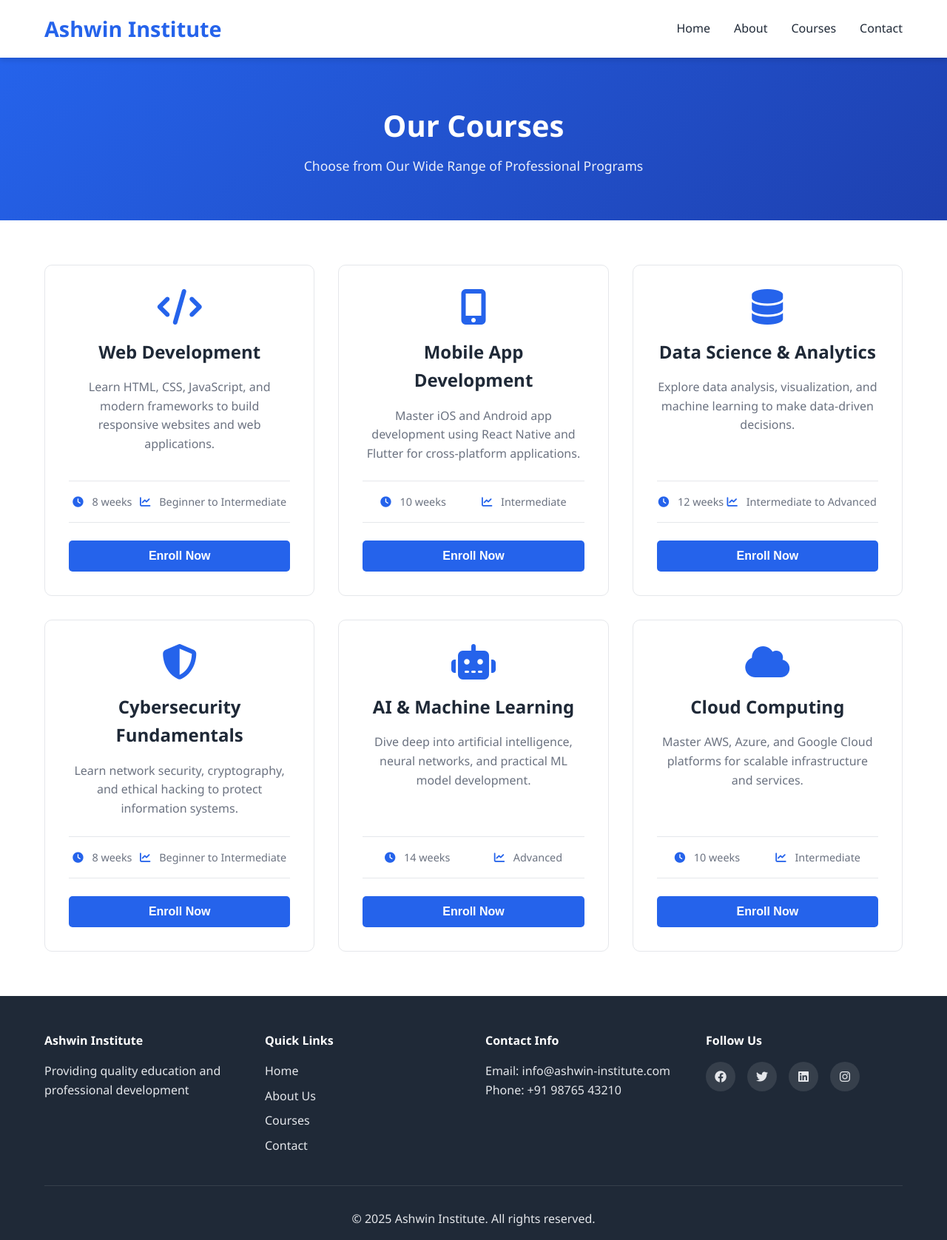
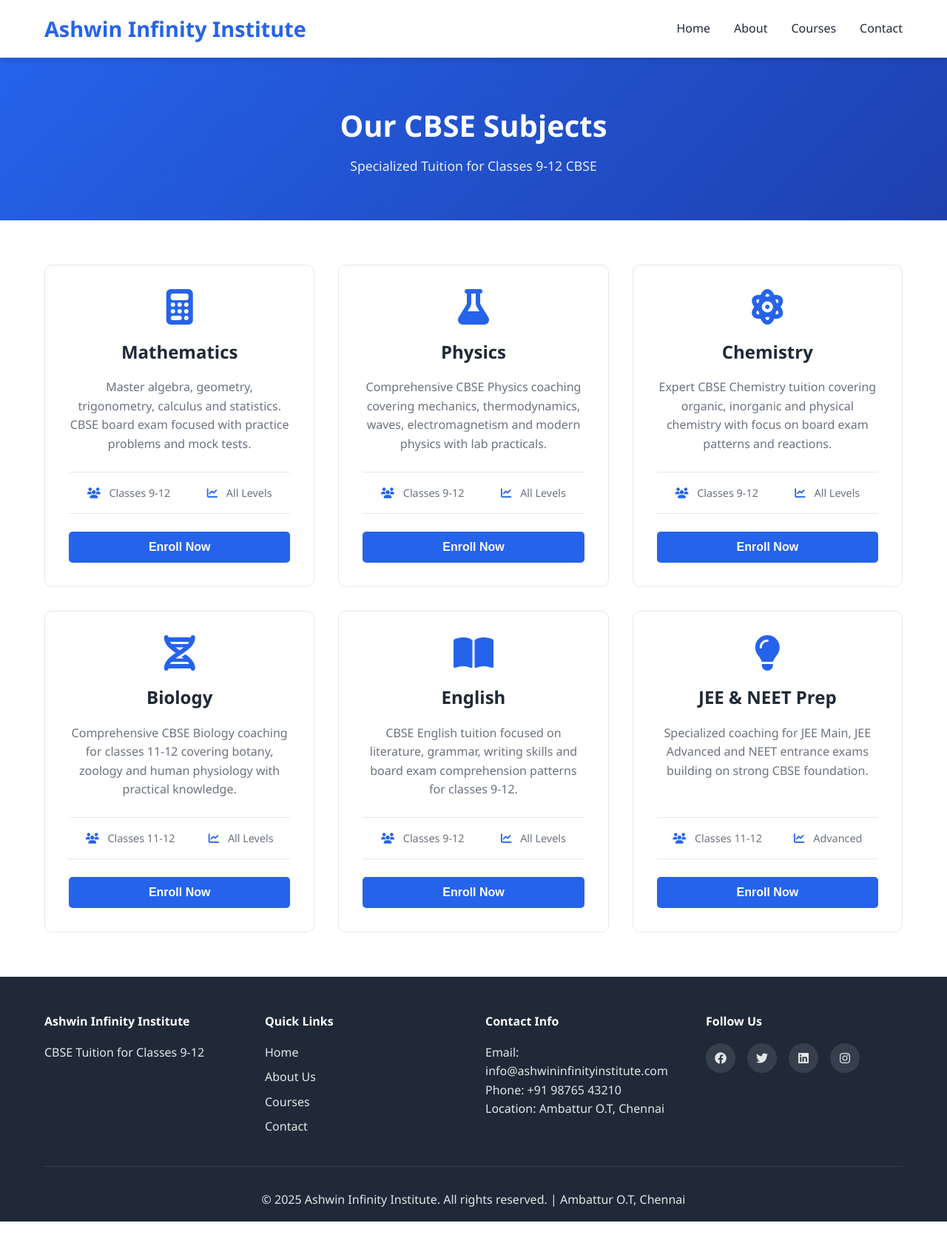
Before and after one commit to AidenPearce1918/Ashwin-institute, a plain HTML site: page pages/courses.html in a window 1280 px wide. Shown: the whole page at 74% size. After the commit the page ends 1652 px from the top, so only its background shows below. Drawn offline with Linux system fonts and the light colour scheme.

Commit message:
Customize website for Ashwin Infinity Institute - CBSE coaching in Ambattur O.T

```diff
--- a/pages/courses.html
+++ b/pages/courses.html
@@ -3,7 +3,7 @@
 <head>
     <meta charset="UTF-8">
     <meta name="viewport" content="width=device-width, initial-scale=1.0">
-    <title>Courses - Ashwin Institute</title>
+    <title>CBSE Subjects - Ashwin Infinity Institute</title>
     <link rel="stylesheet" href="../src/css/style.css">
     <link rel="stylesheet" href="../src/css/pages.css">
     <link rel="stylesheet" href="https://cdnjs.cloudflare.com/ajax/libs/font-awesome/6.4.0/css/all.min.css">
@@ -13,7 +13,7 @@
     <nav class="navbar">
         <div class="container">
             <div class="navbar-brand">
-                <h1>Ashwin Institute</h1>
+                <h1>Ashwin Infinity Institute</h1>
             </div>
             <ul class="nav-menu">
                 <li><a href="../index.html" class="nav-link">Home</a></li>
@@ -32,8 +32,8 @@
     <!-- Page Header -->
     <section class="page-header">
         <div class="container">
-            <h1>Our Courses</h1>
-            <p>Choose from Our Wide Range of Professional Programs</p>
+            <h1>Our CBSE Subjects</h1>
+            <p>Specialized Tuition for Classes 9-12 CBSE</p>
         </div>
     </section>
 
@@ -43,78 +43,78 @@
             <div class="courses-grid">
                 <div class="course-card">
                     <div class="course-icon">
-                        <i class="fas fa-code"></i>
+                        <i class="fas fa-calculator"></i>
                     </div>
-                    <h3>Web Development</h3>
-                    <p>Learn HTML, CSS, JavaScript, and modern frameworks to build responsive websites and web applications.</p>
+                    <h3>Mathematics</h3>
+                    <p>Master algebra, geometry, trigonometry, calculus and statistics. CBSE board exam focused with practice problems and mock tests.</p>
                     <div class="course-details">
-                        <span class="duration"><i class="fas fa-clock"></i> 8 weeks</span>
-                        <span class="level"><i class="fas fa-chart-line"></i> Beginner to Intermediate</span>
+                        <span class="duration"><i class="fas fa-users"></i> Classes 9-12</span>
+                        <span class="level"><i class="fas fa-chart-line"></i> All Levels</span>
                     </div>
                     <button class="btn btn-primary">Enroll Now</button>
                 </div>
 
                 <div class="course-card">
                     <div class="course-icon">
-                        <i class="fas fa-mobile-alt"></i>
+                        <i class="fas fa-flask"></i>
                     </div>
-                    <h3>Mobile App Development</h3>
-                    <p>Master iOS and Android app development using React Native and Flutter for cross-platform applications.</p>
+                    <h3>Physics</h3>
+                    <p>Comprehensive CBSE Physics coaching covering mechanics, thermodynamics, waves, electromagnetism and modern physics with lab practicals.</p>
                     <div class="course-details">
-                        <span class="duration"><i class="fas fa-clock"></i> 10 weeks</span>
-                        <span class="level"><i class="fas fa-chart-line"></i> Intermediate</span>
+                        <span class="duration"><i class="fas fa-users"></i> Classes 9-12</span>
+                        <span class="level"><i class="fas fa-chart-line"></i> All Levels</span>
                     </div>
                     <button class="btn btn-primary">Enroll Now</button>
                 </div>
 
                 <div class="course-card">
                     <div class="course-icon">
-                        <i class="fas fa-database"></i>
+                        <i class="fas fa-atom"></i>
                     </div>
-                    <h3>Data Science & Analytics</h3>
-                    <p>Explore data analysis, visualization, and machine learning to make data-driven decisions.</p>
+                    <h3>Chemistry</h3>
+                    <p>Expert CBSE Chemistry tuition covering organic, inorganic and physical chemistry with focus on board exam patterns and reactions.</p>
                     <div class="course-details">
-                        <span class="duration"><i class="fas fa-clock"></i> 12 weeks</span>
-                        <span class="level"><i class="fas fa-chart-line"></i> Intermediate to Advanced</span>
+                        <span class="duration"><i class="fas fa-users"></i> Classes 9-12</span>
+                        <span class="level"><i class="fas fa-chart-line"></i> All Levels</span>
                     </div>
                     <button class="btn btn-primary">Enroll Now</button>
                 </div>
 
                 <div class="course-card">
                     <div class="course-icon">
-                        <i class="fas fa-shield-alt"></i>
+                        <i class="fas fa-dna"></i>
                     </div>
-                    <h3>Cybersecurity Fundamentals</h3>
-                    <p>Learn network security, cryptography, and ethical hacking to protect information systems.</p>
+                    <h3>Biology</h3>
+                    <p>Comprehensive CBSE Biology coaching for classes 11-12 covering botany, zoology and human physiology with practical knowledge.</p>
                     <div class="course-details">
-                        <span class="duration"><i class="fas fa-clock"></i> 8 weeks</span>
-                        <span class="level"><i class="fas fa-chart-line"></i> Beginner to Intermediate</span>
+                        <span class="duration"><i class="fas fa-users"></i> Classes 11-12</span>
+                        <span class="level"><i class="fas fa-chart-line"></i> All Levels</span>
                     </div>
                     <button class="btn btn-primary">Enroll Now</button>
                 </div>
 
                 <div class="course-card">
                     <div class="course-icon">
-                        <i class="fas fa-robot"></i>
+                        <i class="fas fa-book-open"></i>
                     </div>
-                    <h3>AI & Machine Learning</h3>
-                    <p>Dive deep into artificial intelligence, neural networks, and practical ML model development.</p>
+                    <h3>English</h3>
+                    <p>CBSE English tuition focused on literature, grammar, writing skills and board exam comprehension patterns for classes 9-12.</p>
                     <div class="course-details">
-                        <span class="duration"><i class="fas fa-clock"></i> 14 weeks</span>
-                        <span class="level"><i class="fas fa-chart-line"></i> Advanced</span>
+                        <span class="duration"><i class="fas fa-users"></i> Classes 9-12</span>
+                        <span class="level"><i class="fas fa-chart-line"></i> All Levels</span>
                     </div>
                     <button class="btn btn-primary">Enroll Now</button>
                 </div>
 
                 <div class="course-card">
                     <div class="course-icon">
-                        <i class="fas fa-cloud"></i>
+                        <i class="fas fa-lightbulb"></i>
                     </div>
-                    <h3>Cloud Computing</h3>
-                    <p>Master AWS, Azure, and Google Cloud platforms for scalable infrastructure and services.</p>
+                    <h3>JEE & NEET Prep</h3>
+                    <p>Specialized coaching for JEE Main, JEE Advanced and NEET entrance exams building on strong CBSE foundation.</p>
                     <div class="course-details">
-                        <span class="duration"><i class="fas fa-clock"></i> 10 weeks</span>
-                        <span class="level"><i class="fas fa-chart-line"></i> Intermediate</span>
+                        <span class="duration"><i class="fas fa-users"></i> Classes 11-12</span>
+                        <span class="level"><i class="fas fa-chart-line"></i> Advanced</span>
                     </div>
                     <button class="btn btn-primary">Enroll Now</button>
                 </div>
@@ -127,8 +127,8 @@
         <div class="container">
             <div class="footer-content">
                 <div class="footer-section">
-                    <h4>Ashwin Institute</h4>
-                    <p>Providing quality education and professional development</p>
+                    <h4>Ashwin Infinity Institute</h4>
+                    <p>CBSE Tuition for Classes 9-12</p>
                 </div>
                 <div class="footer-section">
                     <h4>Quick Links</h4>
@@ -141,8 +141,9 @@
                 </div>
                 <div class="footer-section">
                     <h4>Contact Info</h4>
-                    <p>Email: info@ashwin-institute.com</p>
+                    <p>Email: info@ashwininfinityinstitute.com</p>
                     <p>Phone: +91 98765 43210</p>
+                    <p>Location: Ambattur O.T, Chennai</p>
                 </div>
                 <div class="footer-section">
                     <h4>Follow Us</h4>
@@ -155,7 +156,7 @@
                 </div>
             </div>
             <div class="footer-bottom">
-                <p>&copy; 2025 Ashwin Institute. All rights reserved.</p>
+                <p>&copy; 2025 Ashwin Infinity Institute. All rights reserved. | Ambattur O.T, Chennai</p>
             </div>
         </div>
     </footer>
```
Also changed, not shown: index.html (+31 -30 lines), pages/about.html (+30 -29 lines), pages/contact.html (+11 -10 lines).
